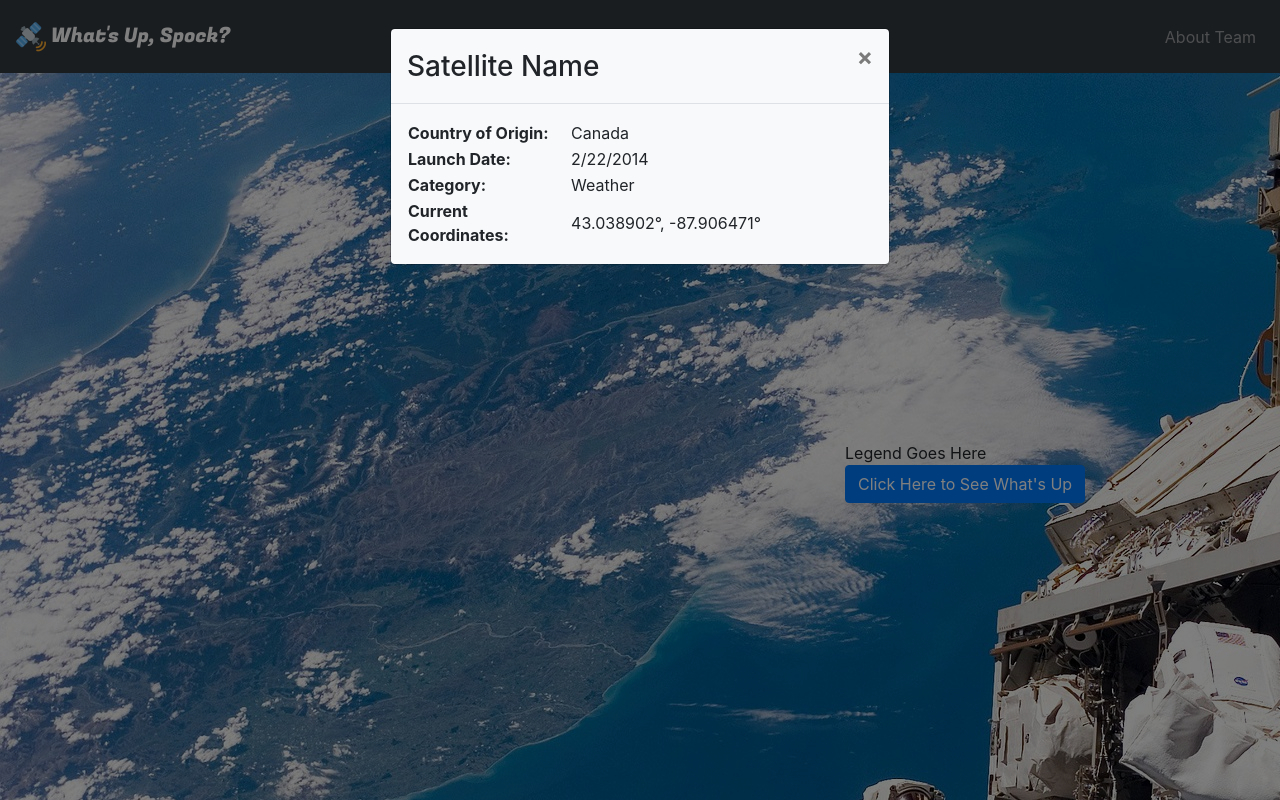
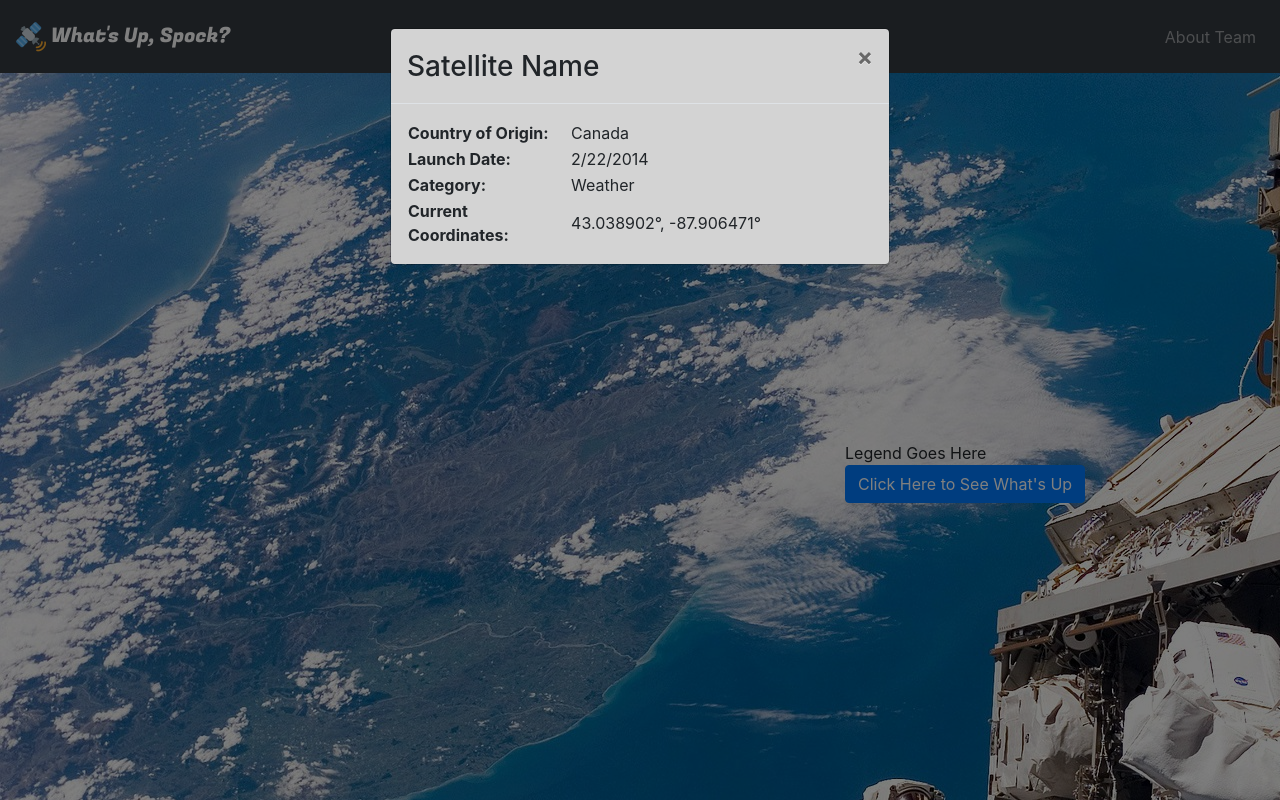
Before and after one commit to puglisac/orbital-sky, a Flask app: page / in a window 1280 px wide, after a click on "Satellite Modal". Run offline with Flask 2, Linux system fonts and the light colour scheme; some libraries are stand-ins or nearby versions.

Commit message:
styling for modal

```diff
--- a/static/css/app.css
+++ b/static/css/app.css
@@ -49,3 +49,7 @@ body {
   border-radius: 1%;
   background: rgba(60, 72, 72, 0.9);
 }
+
+.modal-content {
+  background-color: lightgrey;
+}
--- a/templates/app.html
+++ b/templates/app.html
@@ -24,9 +24,10 @@
   </button>
 
 
-<div class="modal fade" id="sat-modal" tabindex="-1" role="dialog" aria-labelledby="sat-modal" aria-hidden="true">
-  <div class="modal-dialog" role="document">
-    <div class="modal-content bg-light">
+  <div class="modal fade" id="sat-modal" tabindex="-1" role="dialog" aria-labelledby="sat-modal" aria-hidden="true">
+
+    <div class="modal-dialog" role="document">
+    <div class="modal-content">
       <div class="modal-header">
         <h3 class="modal-title" id="exampleModalLabel">Satellite Name</h3>
         <button type="button" class="close" data-dismiss="modal" aria-label="Close">
```
